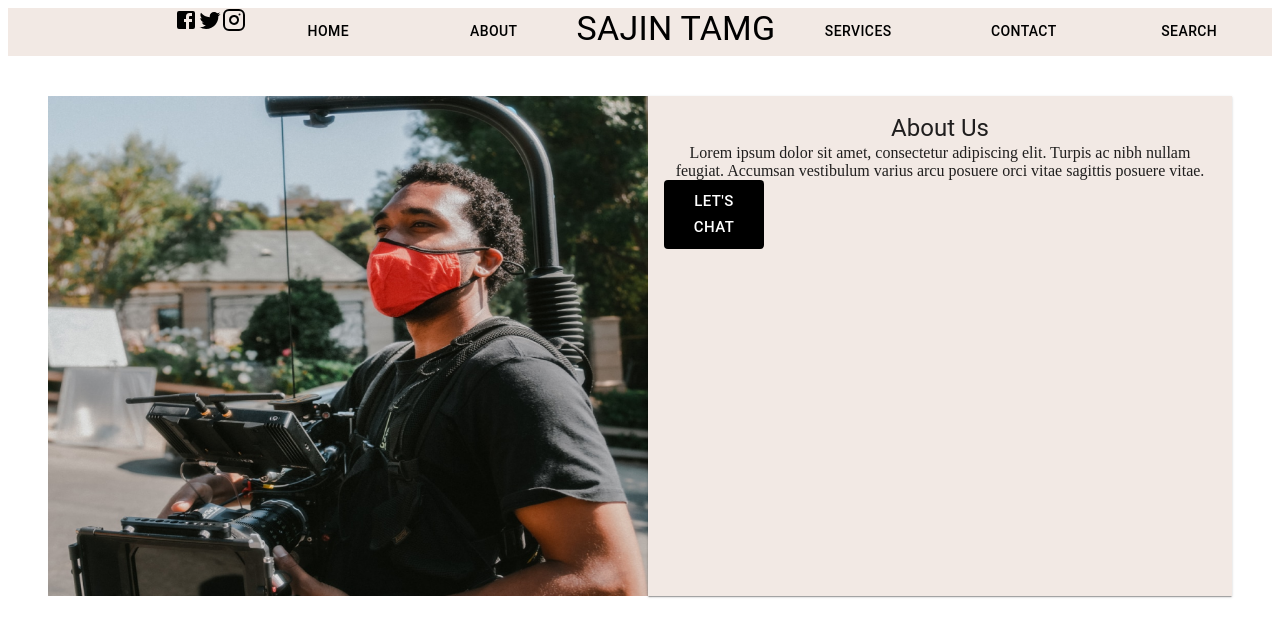
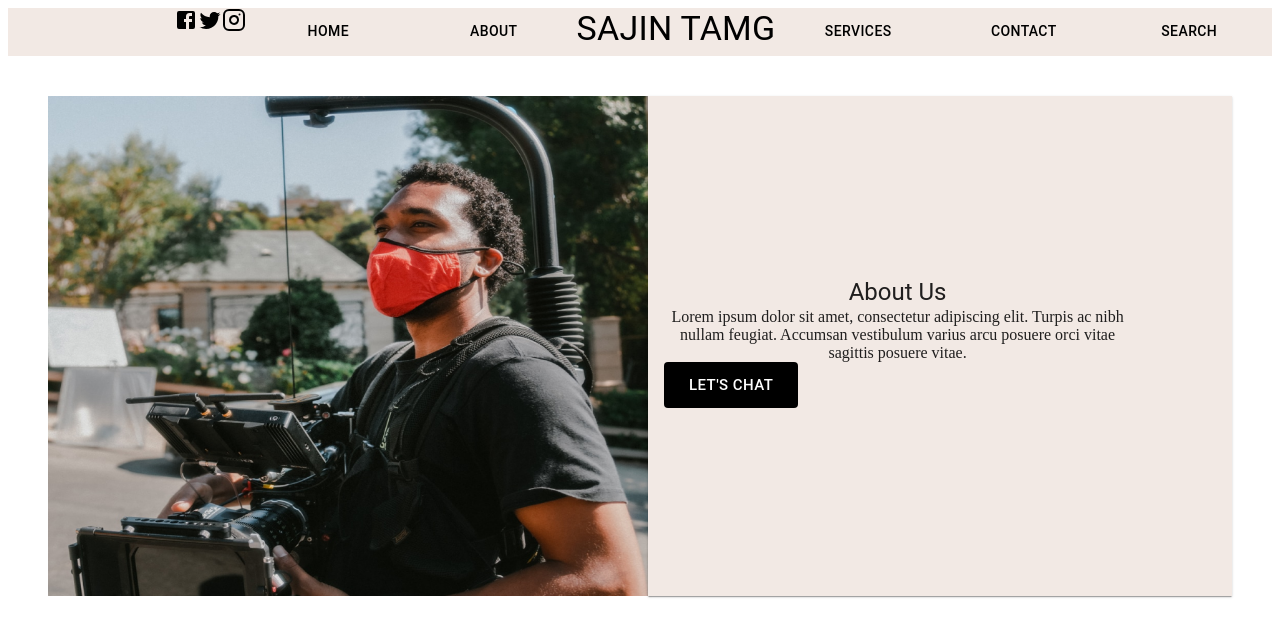
Before and after one commit to akareagwom/firegram, a React (Create React App) app: page / in a window 1280 px wide. Shown: the top 636 px of the page. Built offline with nearby package versions, Linux system fonts and the light colour scheme.

Commit message:
netlify.toml

```diff
--- a/src/components/layout/profile.js
+++ b/src/components/layout/profile.js
@@ -14,15 +14,28 @@ const Profile = () => {
             <img style={{width:"600px",height:'500px'}} src="profile.png"/>
 
         </Box>
-        <Card style={{backgroundColor: "#F2E9E4", width:"600px",height:'500px',borderRadius:"0px"}} bgcolor={'#F2E9E4'}>
-            <CardContent bgcolor={'#F2E9E4'}>
+        <Card style={{
+            backgroundColor: "#F2E9E4",
+            width:"600px",height:'500px',
+            borderRadius:"0px",
+            display:"flex",
+            flexDirection:"column",
+            justifyContent:'center'
+        }}
+            bgcolor={'#F2E9E4'}>
+            <CardContent
+            style={{
+                width:"80%"
+            }}
+             bgcolor={'#F2E9E4'}>
                 <image   height={'200px'} src="profile.png"/>
                 <Typography textAlign={'center'} variant="h5" component="h2">About Us</Typography>
                 <Typography textAlign={'center'} variant="p" component="p">Lorem ipsum dolor sit amet, consectetur adipiscing elit. Turpis ac nibh nullam feugiat. Accumsan vestibulum varius arcu posuere orci vitae sagittis posuere vitae.</Typography>
                 <Button
                 size="large"
+
                 bgcolor="black"
-                style={{width:"100px", backgroundColor:"black", color:"white"}}
+                style={{ backgroundColor:"black", color:"white",paddingTop:"10px",paddingBottom:"10px",paddingLeft:"25px",paddingRight:"25px"}}
                 >Let's Chat</Button>
             </CardContent>
 
```
Also changed, not shown: 1 other file (tests, documents, lock files or other folders).
